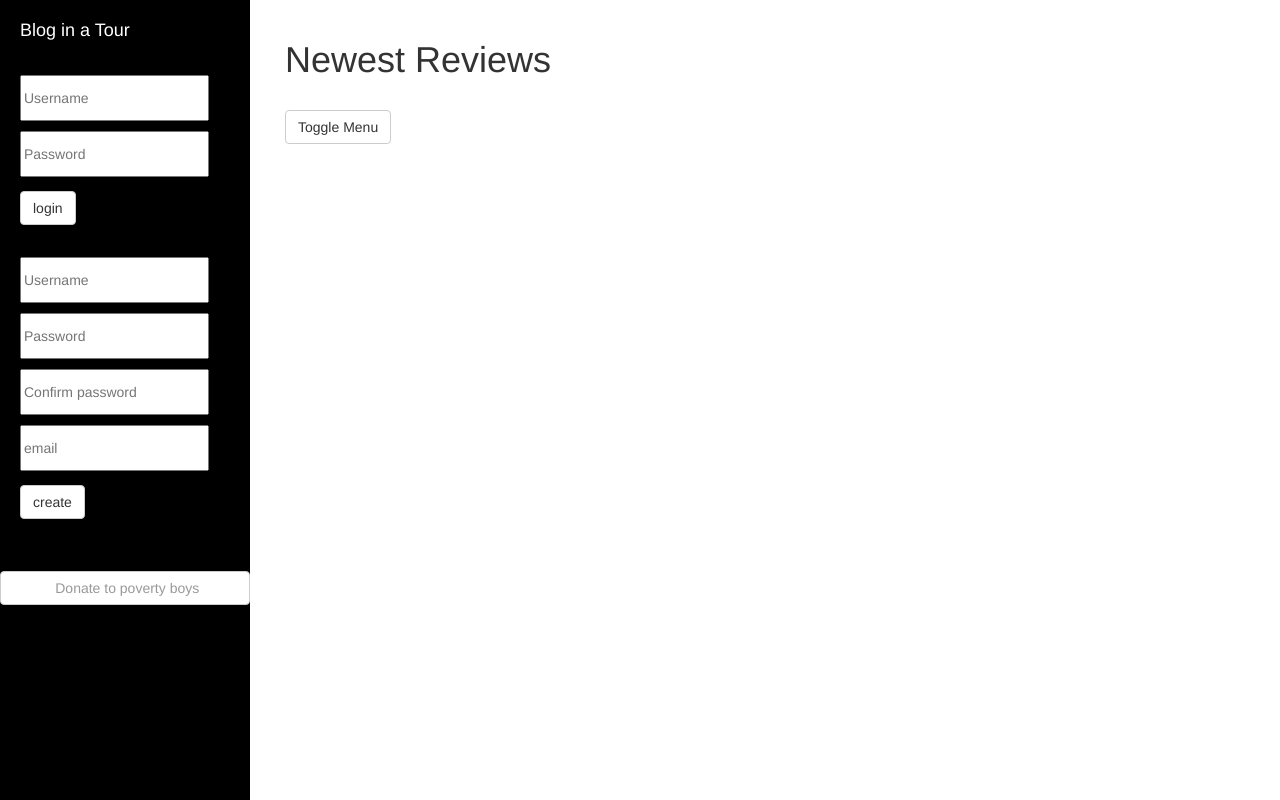
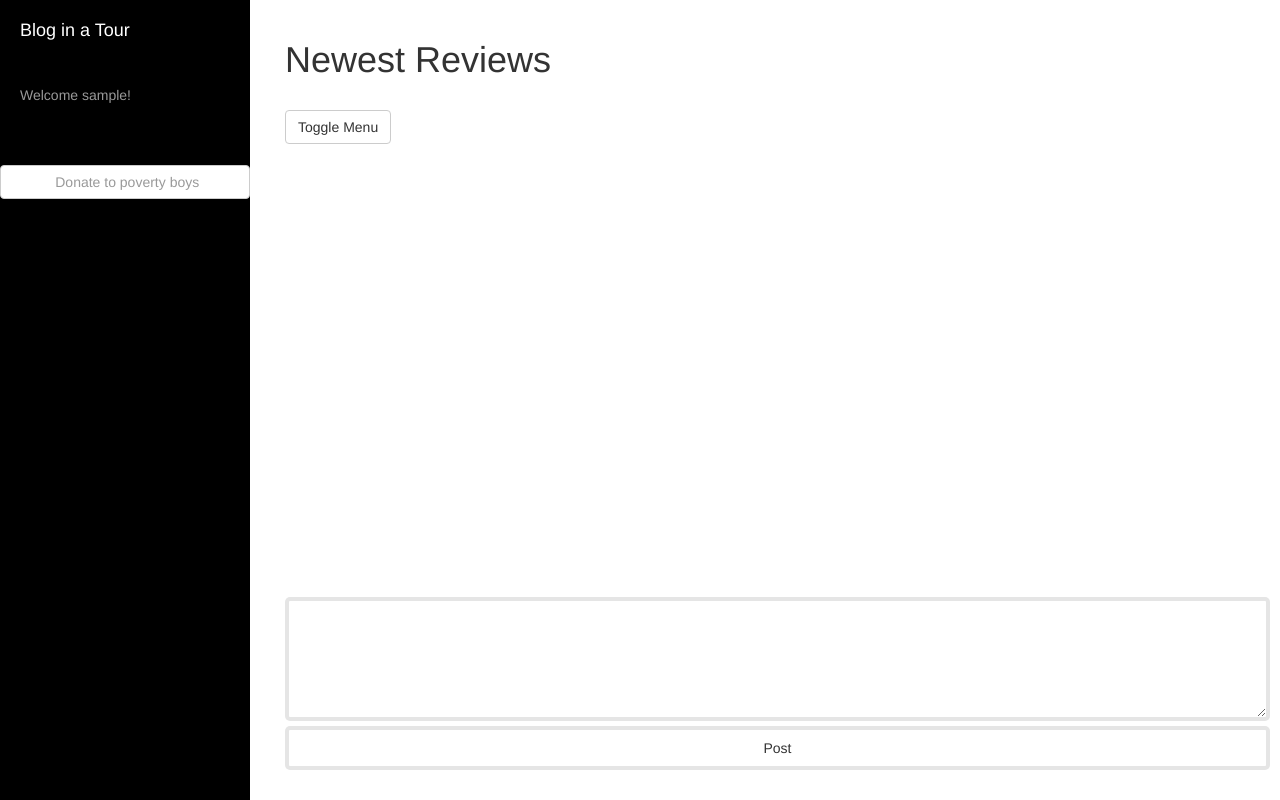
Before and after one commit to dillzhang/blog_in_a_tor, a Flask app: page /home in a window 1280 px wide. Run offline with Flask 2, Linux system fonts and the light colour scheme; the visitor is signed in with stand-in values (Sample User, id 1); some libraries are stand-ins or nearby versions.

Commit message:
User.html in app.py

```diff
--- a/app.py
+++ b/app.py
@@ -3,14 +3,15 @@
 
 app = Flask(__name__)
 
+
 @app.route("/", methods = ["GET", "POST"])
 @app.route("/home", methods = ["GET", "POST"])
 def home():
     if request.method == "GET":
-        uname = None
-        if "username" in session:
-            uname = session["username"]
-        return render_template("home.html")
+        if "username" in session and session["username"] != "":
+            return render_template("home.html", username=session["username"], loggedIn=True)
+        else:
+            return render_template("home.html")
     elif request.form["Submit"] == "login":
         username = request.form["username"]
         password = request.form["password"]
@@ -32,12 +33,19 @@
             return render_template("home.html", status="Account Creation Failed: " + error) #Failed Account Creation
 
 
+@app.route("/logout")
+def logout():
+    if "username" in session:
+        session["username"] = ""
+    return redirect(url_for("home"))
+
+
 @app.route("/blog/<postid>")
 def blog(postid=0):
     if postid <= 0:
         return "<h1> 404 Error </h1>"
     else:
-        return render_template("blog.html")
+        return render_template("blog.html", post=utils.get_post(postid), comments=utils.get_comments(postid))
 
 
 @app.route("/user/<username>", methods=["GET", "POST"])
@@ -47,8 +55,18 @@
     elif request.method == "GET":
         prevposts = utils.get_user_posts(username)
         return render_template("user.html", username=username, posts=prevposts)
-    elif request.method == "POST":
+    elif request.form["Submit"] == "Change Password":
+        status = utils.modify_password(username, request.form["password"], request.form["newpassowrd"], request.form["confirm_passwd"])
+        if status != None:
+            return render_template("user.html", status=status)
+    elif request.form["Submit"] == "Change Email":
+        status = utils.modify_email(username, request.form["password"], request.form["email"])
+        if status != None:
+            return render_template("user.html", status=status)
+    elif request.form["Submit"] == "Post":
+        utils.new_post(username, request.form["post"], request.form["heading"])
         return render_template("user.html")
+    return render_template("user.html")
 
 
 if __name__ == "__main__":
--- a/templates/home.html
+++ b/templates/home.html
@@ -101,7 +101,7 @@
 	      <div>
 		<textarea rows="5" name="post" id="postarea" placeholder="Post">
 		</textarea>
-		<input class="btn btn-default" type="submit" value="Post" name="Update">
+		<input class="btn btn-default" method="POST" type="submit" value="Post" name="Update">
 	      </div>
 	    </div>
 	  </div>
```
